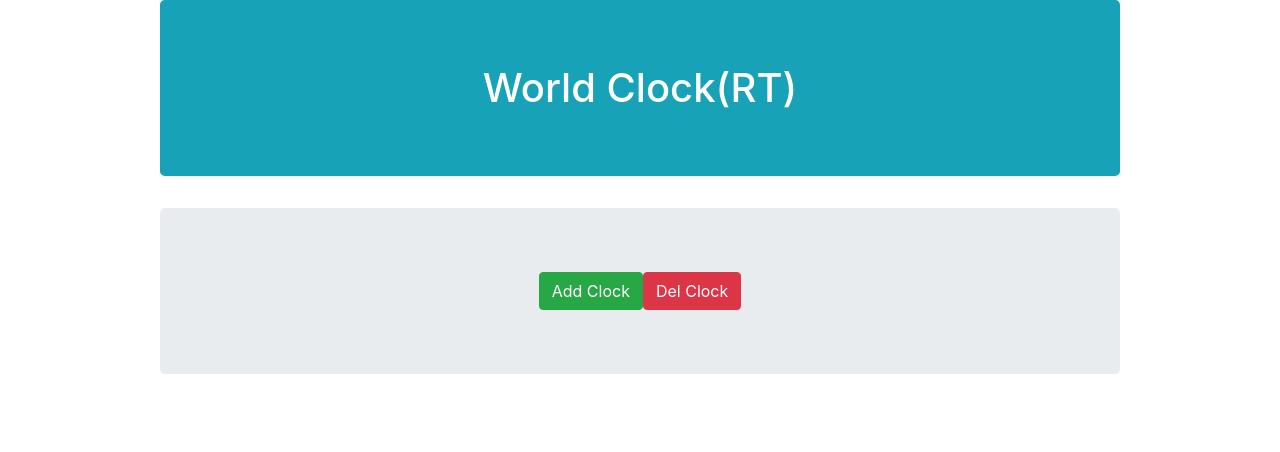
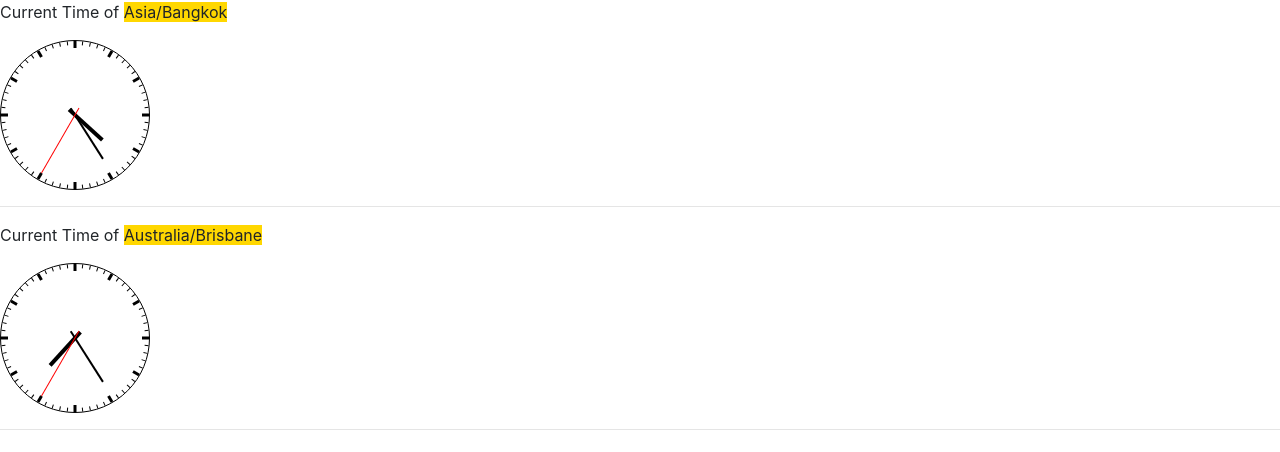
Before and after one commit to tratchapong/WorldClock, a React (Create React App) app: page / in a window 1280 px wide. Shown: the top 452 px of the page. Built offline with nearby package versions, Linux system fonts and the light colour scheme.

Commit message:
start new AppClock: Analog clock

```diff
--- a/package.json
+++ b/package.json
@@ -9,6 +9,7 @@
     "bootstrap": "^4.5.3",
     "react": "^16.13.1",
     "react-bootstrap": "^1.3.0",
+    "react-clock": "^3.0.0",
     "react-dom": "^16.13.1",
     "react-scripts": "3.4.3"
   },
--- a/src/App.js
+++ b/src/App.js
@@ -1,5 +1,5 @@
 import React, {Component} from 'react';
-import Clock from './Clock'
+import MyClock from './MyClock'
 
 class App extends Component {
   constructor(props) {
@@ -31,7 +31,7 @@ class App extends Component {
     let ckey = new Date().getTime()
     this.setState({
       children : [...this.state.children,
-          <Clock
+          <MyClock
             key={ckey}
             ckey={ckey}
             cn="jumbotron bg-primary text-white w-75 mx-auto"
--- /dev/null
+++ b/src/AppClock.js
@@ -0,0 +1,37 @@
+import React, {useState, useEffect} from 'react'
+import Clock from 'react-clock';
+import 'react-clock/dist/Clock.css';
+
+function AppClock() {
+  const [value, setValue] = useState(new Date())
+  const [value2, setValue2] = useState(new Date())
+  const [timeZone, setTimeZone] = useState('Asia/Bangkok')
+  const [timeZone2, setTimeZone2] = useState('Australia/Brisbane')
+
+  const updateClock = () => {
+    let tz =  new Date().toLocaleString("en-US", {timeZone : timeZone})
+    let tz2 =  new Date().toLocaleString("en-US", {timeZone : timeZone2})
+    setValue(new Date(tz))
+    setValue2(new Date(tz2))
+  }
+
+  useEffect(() => {
+    const interval = setInterval( ()=> updateClock(), 1000)
+    return () => {
+      clearInterval(interval)
+    }
+  }, [])
+
+  return (
+    <div>
+      <p>Current Time of <span style={{background:"gold"}}>{timeZone}</span></p>
+      <Clock value={value} />
+      <hr />
+      <p>Current Time of <span style={{background:"gold"}}>{timeZone2}</span></p>
+      <Clock value={value2} />
+      <hr />
+    </div>
+  )
+}
+
+export default AppClock
--- a/src/Clock.js
+++ b/src/MyClock.js
@@ -1,6 +1,6 @@
 import React, { Component } from 'react'
 
-class Clock extends Component {
+class MyClock extends Component {
   constructor(props) {
     super(props);
     // let options = { weekday: 'long', year: 'numeric', month: 'long', day: 'numeric' }
@@ -54,4 +54,4 @@ class Clock extends Component {
   }
 }
 
-export default Clock
+export default MyClock
--- a/src/index.js
+++ b/src/index.js
@@ -2,11 +2,12 @@ import React from 'react';
 import ReactDOM from 'react-dom';
 import App from './App';
 import 'bootstrap/dist/css/bootstrap.min.css';
+import AppClock from './AppClock';
 
 
 ReactDOM.render(
   <React.StrictMode>
-    <App />
+    <AppClock />
   </React.StrictMode>,
   document.getElementById('root')
 );
```
Also changed, not shown: 1 other file (tests, documents, lock files or other folders).
